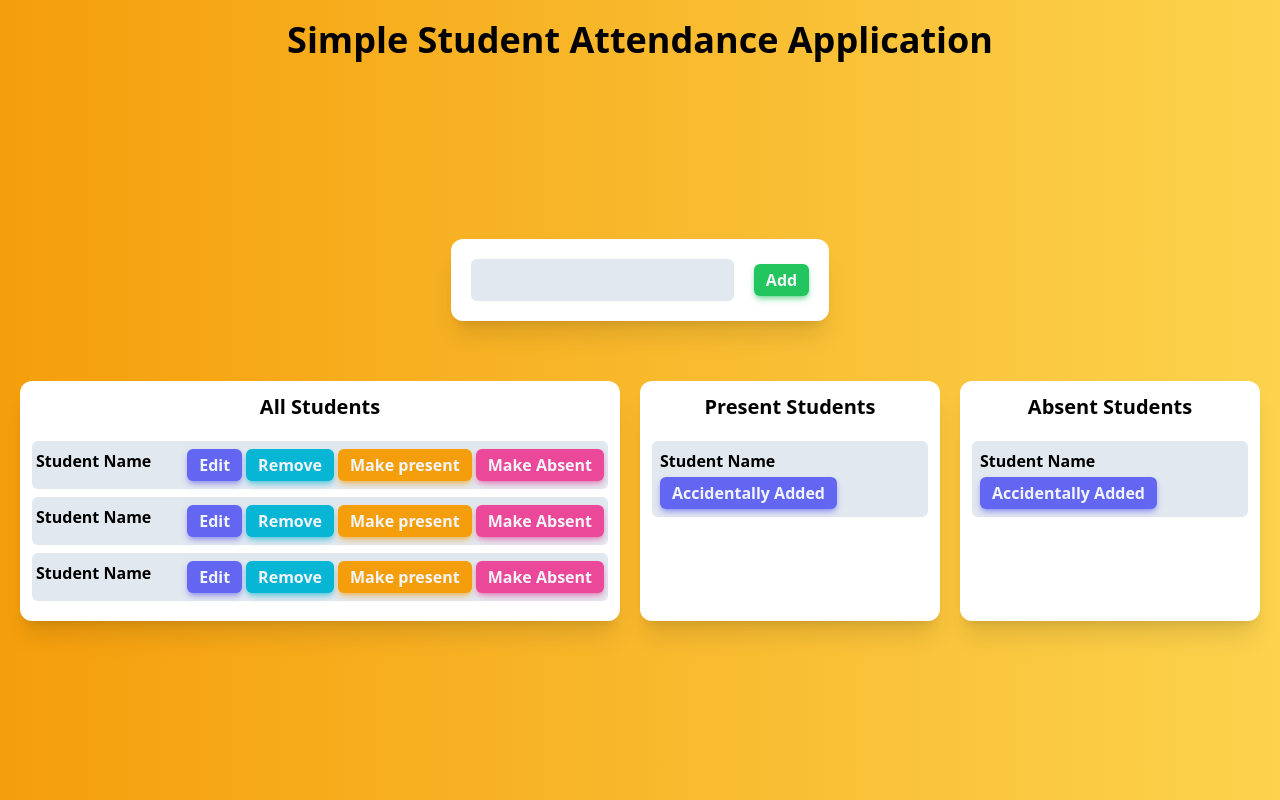
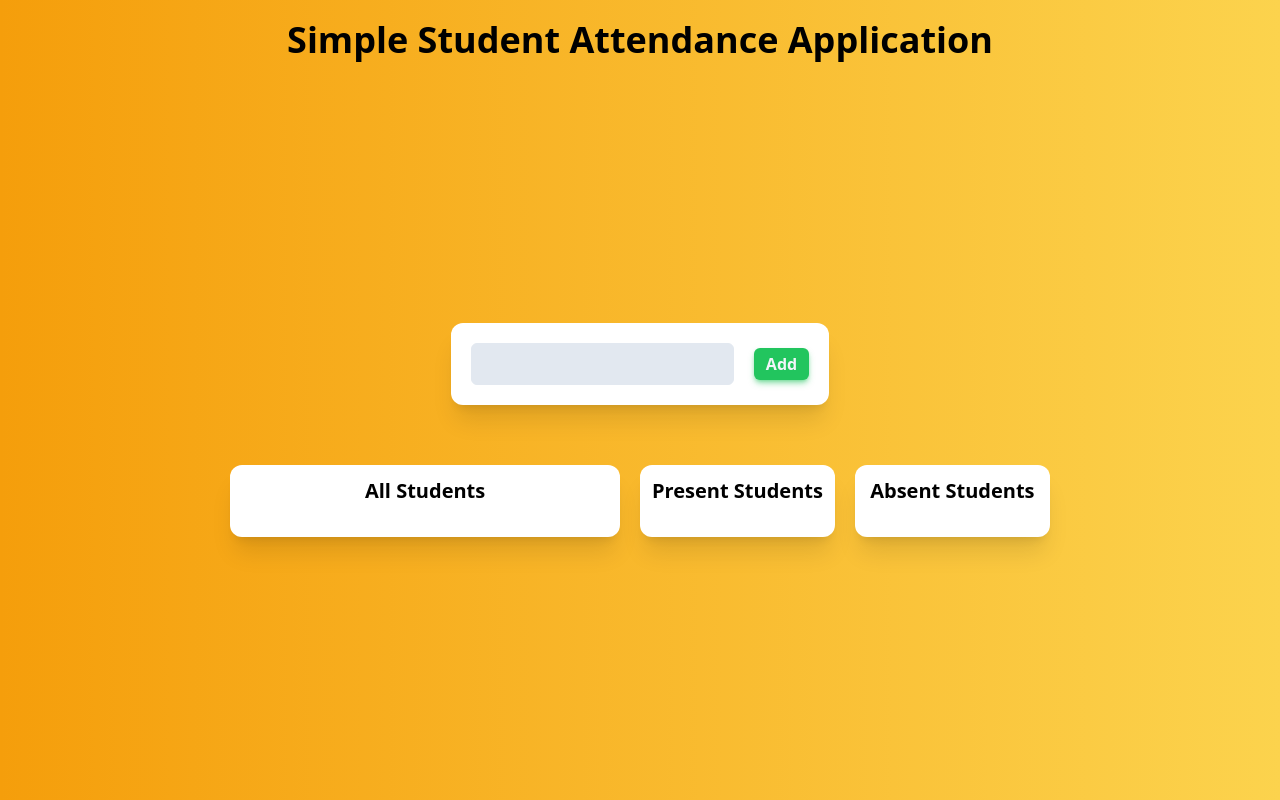
Before and after one commit to Nazmul1582/frontend-applications, a React (Create React App) app: page / in a window 1280 px wide. Built offline with nearby package versions, Linux system fonts and the light colour scheme.

Commit message:
simple student attendance application

```diff
--- a/src/App.js
+++ b/src/App.js
@@ -1,89 +1,197 @@
+import { useState } from "react";
+
 function App() {
+  const [studentName, setStudentName] = useState("");
+  const [allStudents, setAllStudents] = useState([]);
+  const [editMode, setEditMode] = useState(false);
+  const [editableStudent, setEditableStudent] = useState(null);
+
+  const addStudent = (e) => {
+    e.preventDefault();
+    if (!studentName) {
+      alert("Please type a valid name");
+      return;
+    }
+    setAllStudents([
+      {
+        id: Date.now() + "",
+        name: studentName,
+        isPresent: undefined,
+      },
+      ...allStudents,
+    ]);
+    setStudentName("");
+  };
+
+  const editHandler = (studentId) => {
+    setEditMode(true);
+    const toBeEdited = allStudents.find((student) => student.id === studentId);
+    setEditableStudent(toBeEdited);
+    setStudentName(toBeEdited.name);
+  };
+
+  const updateHandler = (e) => {
+    e.preventDefault();
+    if (!studentName) {
+      alert("Please enter a vali name");
+      return;
+    }
+    const newStudentsList = allStudents.map((student) => {
+      if (student.id === editableStudent.id) {
+        student.name = studentName;
+      }
+      return student;
+    });
+    setAllStudents(newStudentsList);
+    setEditMode(false);
+    setEditableStudent(null);
+    setStudentName("");
+  };
+
+  const removeStudent = (studentId) => {
+    const newStudentsList = allStudents.filter(
+      (student) => student.id !== studentId
+    );
+    setAllStudents(newStudentsList);
+  };
+
+  const makePresentHandler = (studentId) => {
+    const newStudentsList = allStudents.map((student) => {
+      if (student.id === studentId) {
+        if (student.isPresent === undefined) {
+          student.isPresent = true;
+        }
+      }
+      return student;
+    });
+    setAllStudents(newStudentsList);
+  };
+
+  const makeAbsentHandler = (studentId) => {
+    const newStudentsList = allStudents.map((student) => {
+      if (student.id === studentId) {
+        if (student.isPresent === undefined) {
+          student.isPresent = false;
+        }
+      }
+      return student;
+    });
+    setAllStudents(newStudentsList);
+  };
+
+  const accidentallyAddedHandler = (studentId) => {
+    const newStudentsList = allStudents.map((student) => {
+      if (student.id === studentId) {
+        student.isPresent = !student.isPresent;
+      }
+      return student;
+    });
+    setAllStudents(newStudentsList);
+  };
+
   return (
     <div className="min-h-screen  bg-gradient-to-r from-amber-500 to-amber-300">
       <h1 className="text-center text-4xl font-bold py-5">
         Simple Student Attendance Application
       </h1>
       <div className="flex flex-col items-center justify-center custom-height">
-        <form className="mb-10 bg-white shadow-xl p-5 rounded-xl text-center font-bold flex justify-center items-center gap-5">
+        <form
+          onSubmit={(e) => (editMode ? updateHandler(e) : addStudent(e))}
+          className="mb-10 bg-white shadow-xl p-5 rounded-xl text-center font-bold flex justify-center items-center gap-5"
+        >
           <input
             type="text"
+            value={studentName}
+            onChange={(e) => setStudentName(e.target.value)}
             className="p-2 rounded-md bg-slate-200 w-full border border-slate-200 focus:border-green-500 outline-0"
           />
-          <button className="btn bg-green-500 shadow-green-500/50">Add</button>
+          <button className="btn bg-green-500 shadow-green-500/50">
+            {editMode ? "Update" : "Add"}
+          </button>
         </form>
         <div className="grid grid-cols-[2fr_1fr_1fr] gap-5 p-5">
-          <div className="bg-white shadow-xl rounded-xl text-center p-3">
+          <div
+            className={`bg-white shadow-xl rounded-xl text-center p-3 ${
+              allStudents.length > 4 && "overflow-y-scroll"
+            }  max-h-[50vh]`}
+          >
             <h2 className="mb-5 text-xl font-bold">All Students</h2>
-            <div className="flex justify-between gap-3 font-semibold my-2 bg-slate-200 px-1 py-2 rounded-md">
-              <p>Student Name</p>
+            {allStudents.map((student) => (
+              <div
+                key={student.id}
+                className="flex justify-between gap-3 font-semibold my-2 bg-slate-200 p-2 rounded-md"
+              >
+                <p>{student.name}</p>
                 <div className=" flex gap-1">
-                <button className="btn  bg-indigo-500 shadow-indigo-500/50">
+                  <button
+                    onClick={() => editHandler(student.id)}
+                    className="btn  bg-indigo-500 shadow-indigo-500/50"
+                  >
                     Edit
                   </button>
-                <button className="btn  bg-cyan-500 shadow-cyan-500/50">
+                  <button
+                    onClick={() => removeStudent(student.id)}
+                    className="btn  bg-cyan-500 shadow-cyan-500/50"
+                  >
                     Remove
                   </button>
-                <button className="btn  bg-amber-500 shadow-amber-500/50">
+                  <button
+                    onClick={() => makePresentHandler(student.id)}
+                    className="btn  bg-amber-500 shadow-amber-500/50"
+                  >
                     Make present
                   </button>
-                <button className="btn  bg-pink-500 shadow-pink-500/50">
+                  <button
+                    onClick={() => makeAbsentHandler(student.id)}
+                    className="btn  bg-pink-500 shadow-pink-500/50"
+                  >
                     Make Absent
                   </button>
                 </div>
               </div>
-            <div className="flex justify-between gap-3 font-semibold my-2 bg-slate-200 px-1 py-2 rounded-md">
-              <p>Student Name</p>
-              <div className=" flex gap-1">
-                <button className="btn  bg-indigo-500 shadow-indigo-500/50">
-                  Edit
-                </button>
-                <button className="btn  bg-cyan-500 shadow-cyan-500/50">
-                  Remove
-                </button>
-                <button className="btn  bg-amber-500 shadow-amber-500/50">
-                  Make present
-                </button>
-                <button className="btn  bg-pink-500 shadow-pink-500/50">
-                  Make Absent
-                </button>
+            ))}
           </div>
-            </div>
-            <div className="flex justify-between gap-3 font-semibold my-2 bg-slate-200 px-1 py-2 rounded-md">
-              <p>Student Name</p>
-              <div className=" flex gap-1">
-                <button className="btn  bg-indigo-500 shadow-indigo-500/50">
-                  Edit
-                </button>
-                <button className="btn  bg-cyan-500 shadow-cyan-500/50">
-                  Remove
-                </button>
-                <button className="btn  bg-amber-500 shadow-amber-500/50">
-                  Make present
-                </button>
-                <button className="btn  bg-pink-500 shadow-pink-500/50">
-                  Make Absent
-                </button>
-              </div>
-            </div>
-          </div>
-          <div className="bg-white shadow-xl rounded-xl text-center p-3">
+          <div
+            className={`bg-white shadow-xl rounded-xl text-center p-3 ${
+              allStudents.length > 4 && "overflow-y-scroll"
+            }  max-h-[50vh]`}
+          >
             <h2 className="mb-5 text-xl font-bold">Present Students</h2>
-            <div className="flex flex-wrap gap-1 font-semibold my-2 bg-slate-200 p-2 rounded-md">
-              <p>Student Name</p>
-              <button className="btn  bg-indigo-500 shadow-indigo-500/50">
+            {allStudents.map(
+              (student) =>
+                student.isPresent && (
+                  <div className="flex justify-between flex-wrap gap-1 font-semibold my-2 bg-slate-200 p-2 rounded-md">
+                    <p>{student.name}</p>
+                    <button
+                      onClick={() => accidentallyAddedHandler(student.id)}
+                      className="btn  bg-green-500 shadow-green-500/50"
+                    >
                       Accidentally Added
                     </button>
                   </div>
+                )
+            )}
           </div>
-          <div className="bg-white shadow-xl rounded-xl text-center p-3">
+          <div
+            className={`bg-white shadow-xl rounded-xl text-center p-3 ${
+              allStudents.length > 4 && "overflow-y-scroll"
+            }  max-h-[50vh]`}
+          >
             <h2 className="mb-5 text-xl font-bold">Absent Students</h2>
-            <div className="flex flex-wrap gap-1 font-semibold my-2 bg-slate-200 p-2 rounded-md">
-              <p>Student Name</p>
-              <button className="btn  bg-indigo-500 shadow-indigo-500/50">
+            {allStudents.map(
+              (student) =>
+                student.isPresent === false && (
+                  <div className="flex justify-between flex-wrap gap-1 font-semibold my-2 bg-slate-200 p-2 rounded-md">
+                    <p>{student.name}</p>
+                    <button
+                      onClick={() => accidentallyAddedHandler(student.id)}
+                      className="btn  bg-rose-500 shadow-rose-500/50"
+                    >
                       Accidentally Added
                     </button>
                   </div>
+                )
+            )}
           </div>
         </div>
       </div>
@@ -92,60 +200,3 @@ function App() {
 }
 
 export default App;
-
-// <form
-//   onSubmit={(e) => {
-//     editMode ? updateHandler(e) : createHandler(e);
-//   }}
-//   className="mb-10 bg-white shadow-xl p-5 rounded-xl text-center font-bold flex justify-center items-center gap-5"
-// >
-//   <input
-//     type="text"
-//     value={noteTitle}
-//     onChange={(e) => setNoteTitle(e.target.value)}
-//     className="p-2 rounded-md bg-slate-200 w-full border border-slate-200 focus:border-cyan-500 outline-0"
-//   />
-//   <button
-//     type="submit"
-//     className="btn bg-cyan-500 shadow-cyan-500/50"
-//   >
-//     {editMode ? "Update" : "Add"}
-//   </button>
-// </form>
-
-// <div
-//   className={`bg-white shadow-xl rounded-xl text-center font-bold p-5  ${
-//     notes.length === 0 ? "hidden" : "block"
-//   }`}
-// >
-//   <div
-//     className={` max-h-[300px] ${
-//       notes.length >= 4 && "overflow-y-scroll"
-//     }`}
-//   >
-//     {notes.map((note) => (
-//       <div
-//         key={note.id}
-//         className="bg-slate-200 flex gap-5 items-center justify-between rounded-md p-3 my-3"
-//       >
-//         <p className="text-xl">{note.title}</p>
-//         <div className="flex gap-3">
-//           <button
-//             onClick={() => editHandler(note.id)}
-//             type="button"
-//             className="btn  bg-indigo-500 shadow-indigo-500/50"
-//           >
-//             Edit
-//           </button>
-//           <button
-//             onClick={() => removeHandler(note.id)}
-//             type="button"
-//             className="btn  bg-pink-500 shadow-pink-500/50"
-//           >
-//             Remove
-//           </button>
-//         </div>
-//       </div>
-//     ))}
-//   </div>
-// </div>
```
Also changed, not shown: src/assets/simple-student-attendance-application.png. Lines whose indentation alone changed are shown as unchanged.
